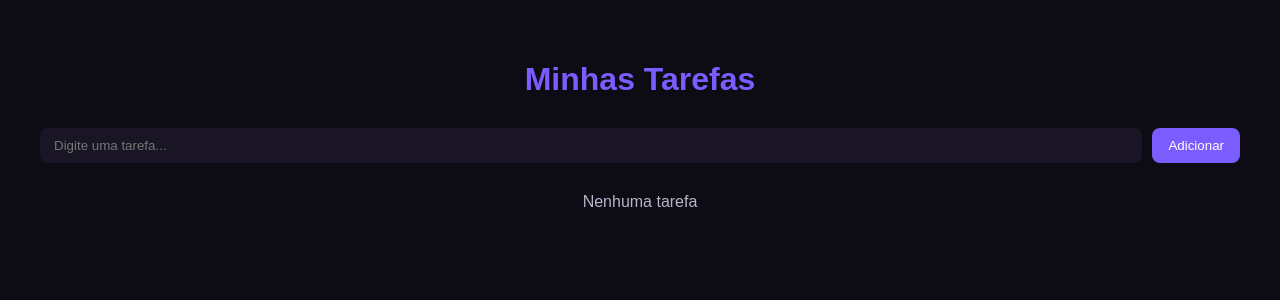
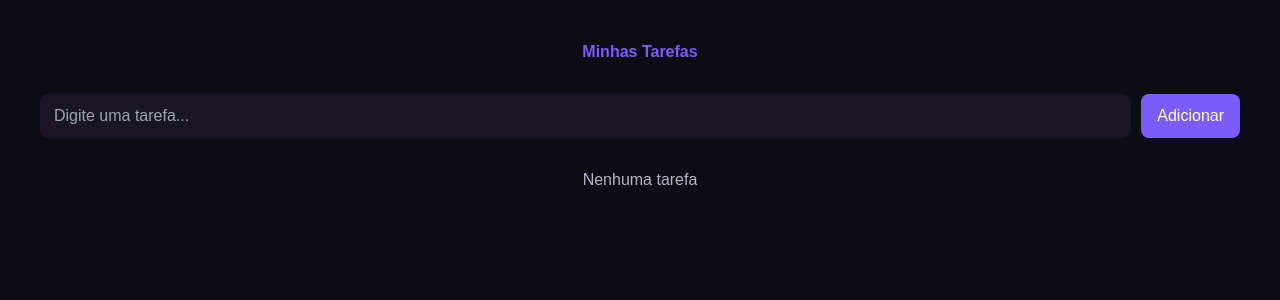
Before and after one commit to mariaclaraalvess/crud-tarefas, a React (Create React App) app: page / in a window 1280 px wide. Shown: the top 300 px of the page. Built offline with nearby package versions, Linux system fonts and the light colour scheme.

Commit message:
Parei no passo 3
Criei o arquivo AlternarTema.jsx

```diff
--- a/package.json
+++ b/package.json
@@ -36,5 +36,10 @@
       "last 1 firefox version",
       "last 1 safari version"
     ]
+  },
+  "devDependencies": {
+    "autoprefixer": "^10.4.21",
+    "postcss": "^8.5.6",
+    "tailwindcss": "^3.4.14"
   }
 }
--- /dev/null
+++ b/postcss.config.js
@@ -0,0 +1,6 @@
+module.exports = {
+  plugins: {
+    tailwindcss: {},
+    autoprefixer: {},
+  },
+}
--- a/src/index.css
+++ b/src/index.css
@@ -1,13 +1,7 @@
+@tailwind base;
+@tailwind components;
+@tailwind utilities;
+
 body {
-  margin: 0;
-  font-family: -apple-system, BlinkMacSystemFont, 'Segoe UI', 'Roboto', 'Oxygen',
-    'Ubuntu', 'Cantarell', 'Fira Sans', 'Droid Sans', 'Helvetica Neue',
-    sans-serif;
-  -webkit-font-smoothing: antialiased;
-  -moz-osx-font-smoothing: grayscale;
+  @apply bg-bg text-text font-sans;
 }
-
-code {
-  font-family: source-code-pro, Menlo, Monaco, Consolas, 'Courier New',
-    monospace;
-}
--- /dev/null
+++ b/tailwind.config.js
@@ -0,0 +1,24 @@
+/** @type {import('tailwindcss').Config} */
+module.exports = {
+  content: ["./src/**/*.{js,jsx,ts,tsx}"],
+  darkMode: "class",
+  theme: {
+    extend: {
+      colors: {
+        bg: "#0d0b14",
+        card: "#1a1525",
+        purple: "#7b5cff",
+        purpleDark: "#5a3ee8",
+        text: "#e8e6f2",
+        textDim: "#b9b4c9",
+      },
+      borderRadius: {
+        soft: "12px",
+      },
+      boxShadow: {
+        soft: "0 4px 14px rgba(0,0,0,0.4)",
+      }
+    },
+  },
+  plugins: [],
+};
```
Also changed, not shown: src/components/AlternarTema.jsx (added), 1 other file (tests, documents, lock files or other folders).
